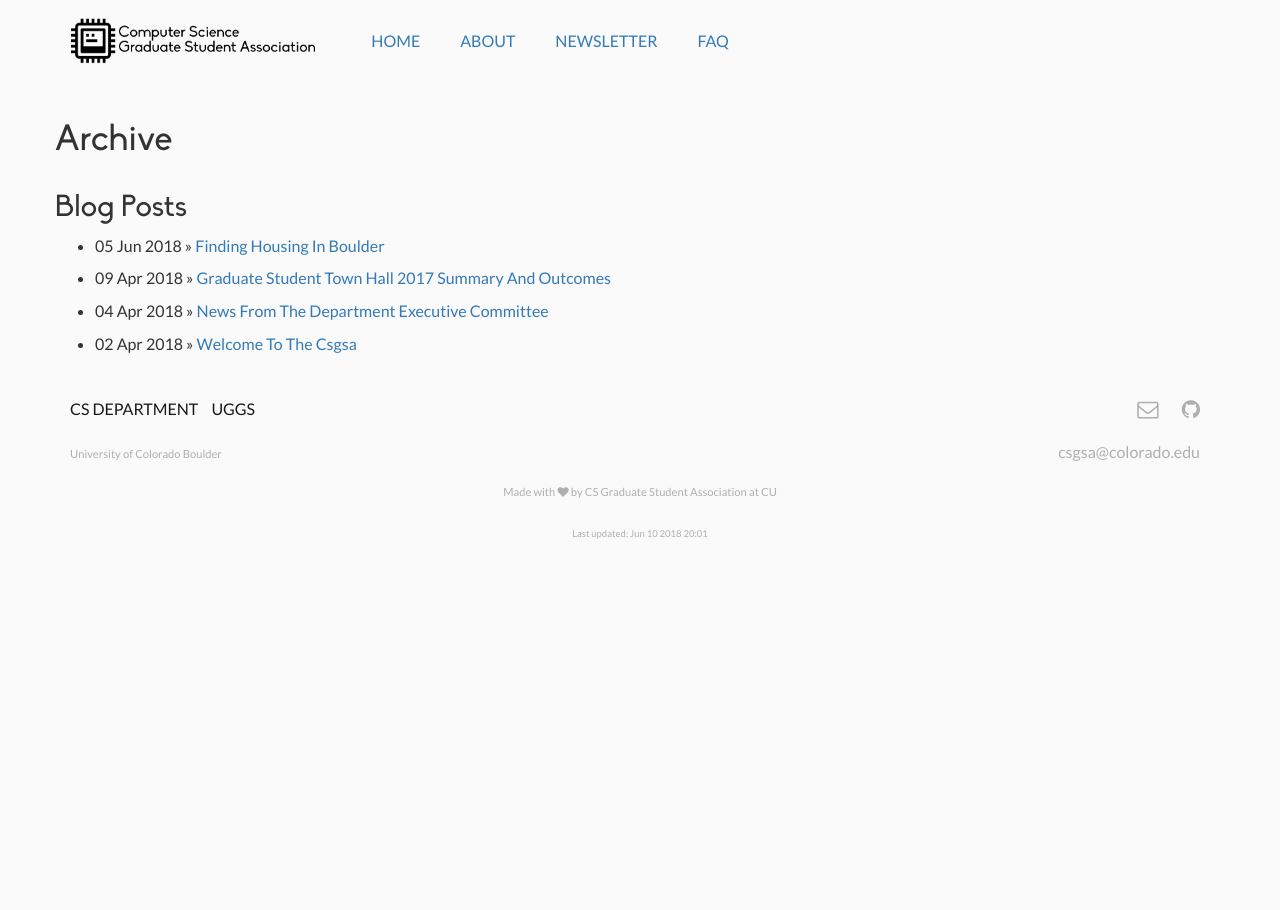
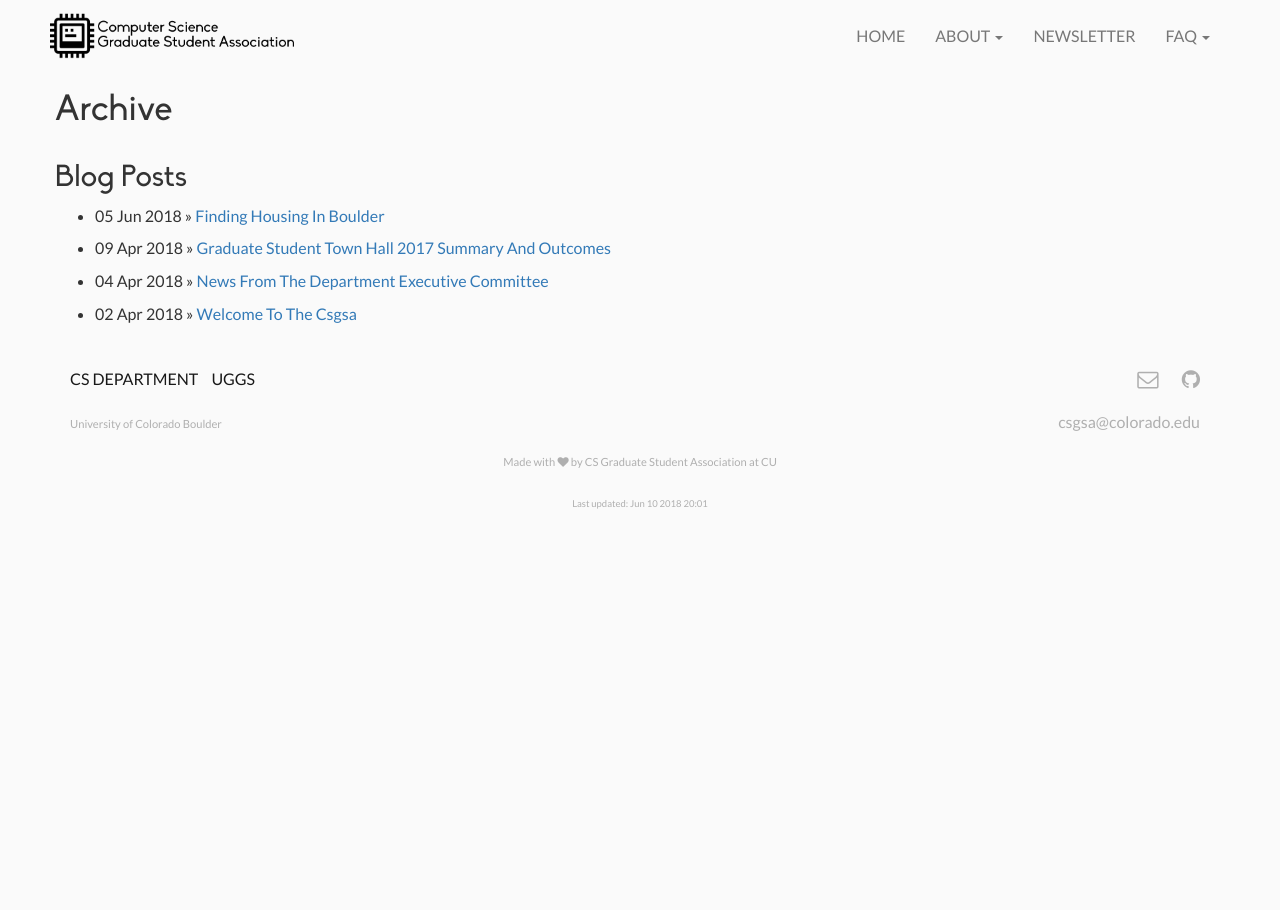
Before and after one commit to casassg/events-landing, a Jekyll site: the page built from archive.md, in a window 1280 px wide. Built offline with Jekyll 4.4.1, drawn with Linux system fonts in a browser that asks for light colours; nearby versions of some CDN libraries.

Commit message:
fix header and menu

```diff
--- a/_includes/menu.html
+++ b/_includes/menu.html
@@ -1,42 +1,43 @@
 
+<nav class="navbar navbar-default">
 	<div class="container">
 		<div class="row">
-
-<nav class="navbar navbar-expand-lg navbar-light bg-light">
-	<a class="navbar-brand navbar-text" href="#">
+			<!-- Brand and toggle get grouped for better mobile display -->
+			<div class="navbar-header">
+				<button type="button" class="navbar-toggle collapsed" data-toggle="collapse" data-target="#bs-example-navbar-collapse-1" aria-expanded="false">
+				<span class="sr-only">Toggle navigation</span>
+				<span class="icon-bar"></span>
+				<span class="icon-bar"></span>
+				<span class="icon-bar"></span>
+				</button>
+				<a class="navbar-brand" href="{{'/'|absolute_url}}">
 					<img src="{{site.logo | absolute_url}}" class="logo" alt="Computer Science Graduate Student Association">
 				</a>
+			</div>
 
-  	<div class="collapse navbar-collapse col-sm-6" id="navbarNavDropdown">
-    		<ul class="navbar-nav list-inline">
+			<!-- Collect the nav links, forms, and other content for toggling -->
+			<div class="collapse navbar-collapse" id="bs-example-navbar-collapse-1">
+				<ul class="nav navbar-nav navbar-right">
 					{% for link in site.data.menu %}
-
 						{%if link.subcategories%}
-					<li class="nav-item dropdown">
-						<a class="nav-link dropdown-toggle navbar-text" id="navbar{{link.name}}" role="button" data-toggle="dropdown" aria-haspopup="true" aria-expanded="false" href="#">
+							<li class="dropdown">
+									<a href="#" class="dropdown-toggle" data-toggle="dropdown" role="button" aria-haspopup="true" aria-expanded="false">
 										{{ link.name|upcase }}
+									<span class="caret"></span></a>
 								</a>
-
-					<div class="dropdown-menu" aria-labelledby="navbar{{link.name}}">
+								<ul class="dropdown-menu">
 									{% for sub in link.subcategories %}
-						<a class="dropdown-item" href="{{ sub.url|absolute_url}}">{{sub.name}}</a>
+										<li><a href="{{ sub.url|absolute_url}}">{{sub.name}}</a></li>
 									{%endfor%}
-					</div>
+								</ul>
 							</li>
 
 						{%else%}
-					<li class="nav-item">
-					{%if link.url%}
-						<a class="nav-link navbar-text" href="{{ link.url|app}}">
-					{%endif%}
-						{{ link.name|upcase }}
-					{%if link.url%}</a>{%endif%}
-      					</li>
+							<li><a href="{{ link.url|absolute_url}}">{{ link.name|upcase }}</a></li>
 						{%endif%}
 					{%endfor%}
 				</ul>
+			</div><!-- /.navbar-collapse -->
 		</div>
+	</div><!-- /.container-fluid -->
   </nav>
-
-</div>
-</div>
--- a/_layouts/base.html
+++ b/_layouts/base.html
@@ -49,7 +49,7 @@
 <script src="https://maxcdn.bootstrapcdn.com/bootstrap/3.3.7/js/bootstrap.min.js"
             integrity="sha384-Tc5IQib027qvyjSMfHjOMaLkfuWVxZxUPnCJA7l2mCWNIpG9mGCD8wGNIcPD7Txa"
             crossorigin="anonymous"></script>
-<script src={{"/assets/js/events.js"| absolute_url}}"></script>
+<script src="{{ '/assets/js/events.js' | relative_url}}"></script>
 
 {% unless site.ga == null  %}
     <script async src="https://www.googletagmanager.com/gtag/js?id={{site.ga}}"></script>
--- a/assets/css/main.scss
+++ b/assets/css/main.scss
@@ -130,13 +130,17 @@
 
 
 header {
-    padding-top: 7em;
+    padding-top: 1em;
     padding-bottom: 5em;
     min-height: 80%;
 
     img.logo {
         width: 100%;
 
+    }
+
+    figure img {
+        @include box-shadow(1px 5px 8px 1px rgba(0,0,0,.19));
     }
 
     img.logo, .lead,  .btn {
@@ -383,5 +387,15 @@
 .navbar-brand>img {
   height: 100%;
   padding: 0px; /* firefox bug fix */
+  margin-left:10px;
   width: auto;
 }
+
+
+.navbar-default {
+    background-color: rgba(0,0,0,0);
+    border-color: rgba(0,0,0,0);
+    margin-bottom:10px;
+    margin-top:10px;
+
+}
```
Also changed, not shown: _includes/header.html (+14 -9 lines). Lines whose indentation alone changed are shown as unchanged.
